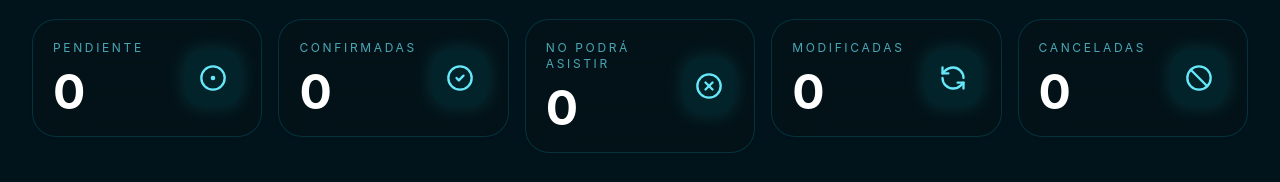
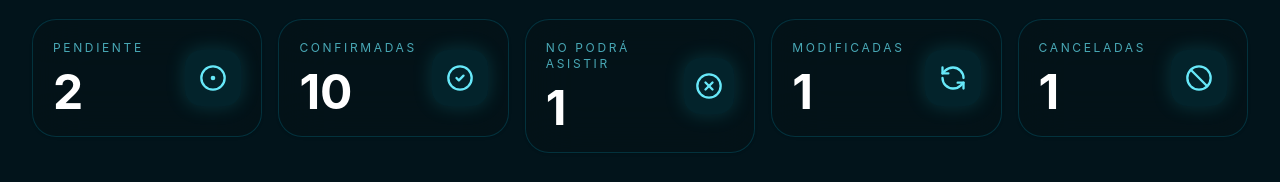
Before and after one commit to martina-asistant/martina-panel, a Next.js app: page /dashboard in a window 1280 px wide. Shown: the part 718-900 px from the top of the page. Built offline with nearby package versions, Linux system fonts and the light colour scheme; no server answers; the database is empty.

Commit message:
Update DashboardClient.tsx

```diff
--- a/components/dashboard/DashboardClient.tsx
+++ b/components/dashboard/DashboardClient.tsx
@@ -281,11 +281,11 @@ const DashboardClient = ({
           </h2>
 
           <div className="grid lg:grid-cols-5 gap-4">
-            <Metric icon={CircleDot} label="Pendiente" value={recPendiente} href="/recordatorios" />
-            <Metric icon={CircleCheck} label="Confirmadas" value={recConf} href="/recordatorios" />
-            <Metric icon={CircleX} label="No podrá asistir" value={recNo} href="/recordatorios" />
-            <Metric icon={RefreshCcw} label="Modificadas" value={recMod} href="/recordatorios" />
-            <Metric icon={Ban} label="Canceladas" value={recCancel} href="/recordatorios" />
+            <Metric icon={CircleDot} label="Pendiente" value={2} href="/recordatorios" />
+            <Metric icon={CircleCheck} label="Confirmadas" value={10} href="/recordatorios" />
+            <Metric icon={CircleX} label="No podrá asistir" value={1} href="/recordatorios" />
+            <Metric icon={RefreshCcw} label="Modificadas" value={1} href="/recordatorios" />
+            <Metric icon={Ban} label="Canceladas" value={1} href="/recordatorios" />
           </div>
         </section>
       </div>
```
